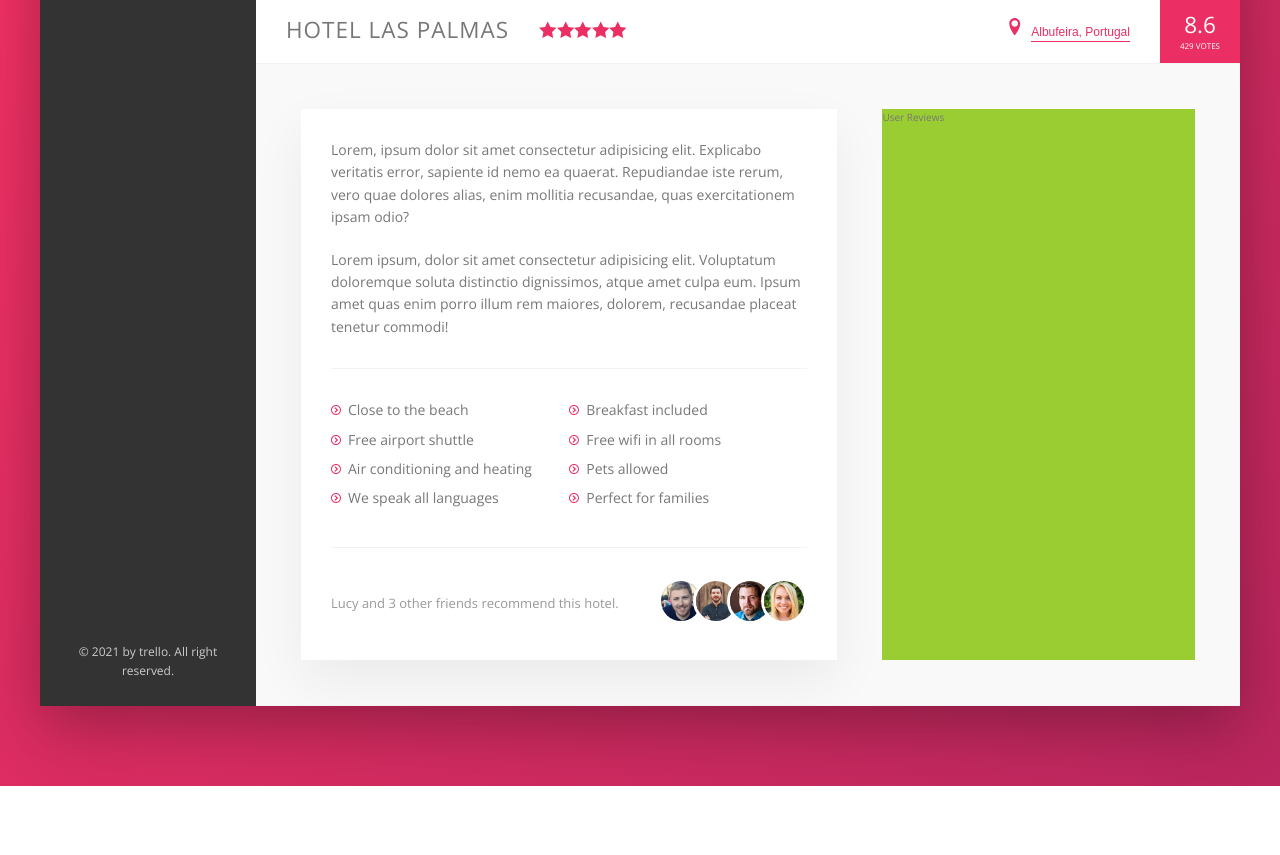
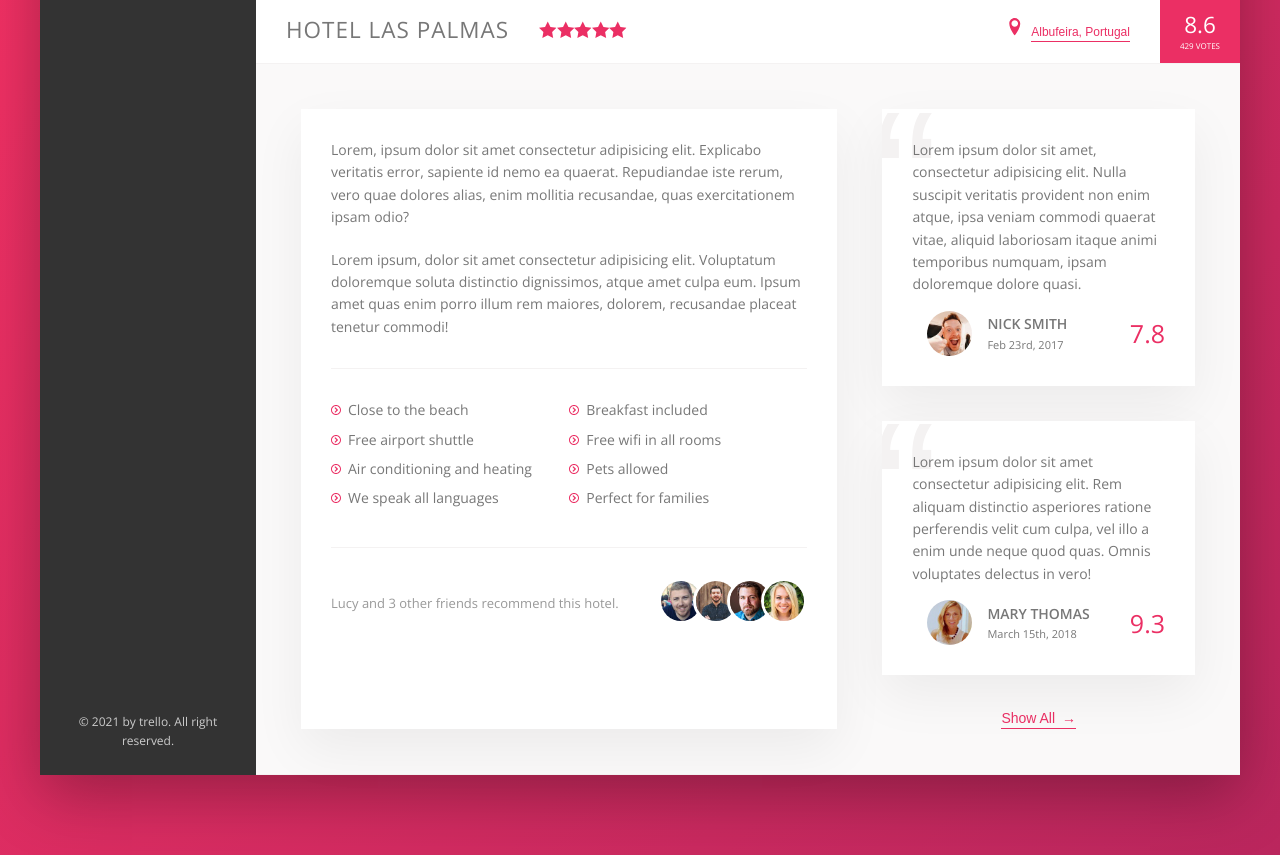
Before and after one commit to XenderMd/Trello_Flex, a website: page index.html in a window 1280 px wide. Shown: the part 538-1393 px from the top of the page. Before the commit the page ends 1324 px from the top, so only its background shows below. Drawn offline with nearby package versions, Linux system fonts and the light colour scheme.

Commit message:
Building the user-reviews section

```diff
--- a/index.html
+++ b/index.html
@@ -188,7 +188,45 @@
                         </div>
 
                         <div class="user-reviews">
-                            User Reviews
+
+                            <figure class="review">
+
+                                <blockquote class="review__text">Lorem ipsum dolor sit amet, consectetur adipisicing elit. Nulla suscipit veritatis provident non enim atque, ipsa veniam commodi quaerat vitae, aliquid laboriosam itaque animi temporibus numquam, ipsam doloremque dolore quasi.
+                                </blockquote>
+
+                                <figcaption class="review__user">
+
+                                    <img src="img/user-1.jpg" alt="User 1" class="review__photo">
+
+                                    <div class="review__user-box">
+                                        <p class="review__user-name">Nick Smith</p>
+                                        <p class="review__user-date">Feb 23rd, 2017</p>
+                                    </div>
+
+                                    <div class="review__rating">
+                                        7.8
+                                    </div>
+
+                                </figcaption>
+                            </figure>
+
+                            <figure class="review">
+                                <blockquote class="review__text">Lorem ipsum dolor sit amet consectetur adipisicing elit. Rem aliquam distinctio asperiores ratione perferendis velit cum culpa, vel illo a enim unde neque quod quas. Omnis voluptates delectus in vero!
+                                </blockquote>
+                                <figcaption class="review__user">
+                                    <img src="img/user-2.jpg" alt="User 3" class="review__photo">
+                                    <div class="review__user-box">
+                                        <p class="review__user-name">Mary Thomas</p>
+                                        <p class="review__user-date">March 15th, 2018</p>
+                                    </div>
+                                    <div class="review__rating">
+                                        9.3
+                                    </div>
+                                </figcaption>
+                            </figure>
+
+                            <button class="btn-inline">Show All <span>&rarr;</span></button>
+
                         </div>
 
                     </div>
--- a/sass/components/_components.scss
+++ b/sass/components/_components.scss
@@ -316,8 +316,17 @@
     cursor: pointer;
     transition: all 0.2s;
 
+    & span{
+        margin-left: 3px;
+        transition: margin-left 0.2s;
+    }
+
     &:hover{
         color:var(--color-grey-dark-1);
+
+        span {
+            margin-left: 8px;
+        }
     }
 
     &:focus{
@@ -425,3 +434,67 @@
         }
     }
 }
+
+
+//////////////////////////////////////////////////////////////////////////////////////////////////////////////////////////////////////////////////////////////
+//REIVEWS
+
+.review{
+    position: relative;
+    background-color: #fff;
+    box-shadow: var(--shadow-light);
+    padding: 3rem;
+    margin-bottom: 3.5rem;
+    overflow: hidden;
+
+    &::before{
+        content:"\201C";
+        position: absolute;
+        top: -2.75rem;
+        left: -1rem;
+        line-height: 1;
+        font-size: 20rem;
+        color: var(--color-grey-light-2);
+        font-family: sans-serif;
+    }
+
+
+    &__text{
+        margin-bottom: 1.5rem;
+        z-index: 10;
+        position: relative;
+    }
+
+    &__user{
+        display: flex;
+        align-items: center;
+    }
+
+    &__photo{
+        height: 4.5rem;
+        width: 4.5rem;
+        border-radius: 50%;
+        margin: 0rem 1.5rem;
+    }
+
+    &__user-box{
+        margin-right: auto;
+    }
+
+    &__user-name{
+        text-transform: uppercase;
+        font-weight: 600;
+        color:var(--color-grey-dark-2);
+        // font-size: 1.1rem;
+    }
+
+    &__user-date{
+        font-size: 1.1rem;
+    }
+
+    &__rating{
+        font-size: 2.5rem;
+        color: var(--color-primary);
+        font-weight: 300;
+    }
+}
--- a/sass/layout/_layout.scss
+++ b/sass/layout/_layout.scss
@@ -44,6 +44,7 @@
     padding: 4.5rem;
     background-color: var(--color-grey-light-1);
     border-bottom: var(--line);
+    font-size: 1.4rem;
 }
 
 .description{
@@ -54,10 +55,12 @@
     flex-basis: 60%;
     padding: 3rem;
     margin-right: 4.5rem;
-    font-size: 1.4rem;
 }
 
 .user-reviews{
-    background-color: yellowgreen;
     flex-grow: 1;
+
+    display: flex;
+    flex-direction: column;
+    align-items: center;
 }
```
Also changed, not shown: css/style.css.
